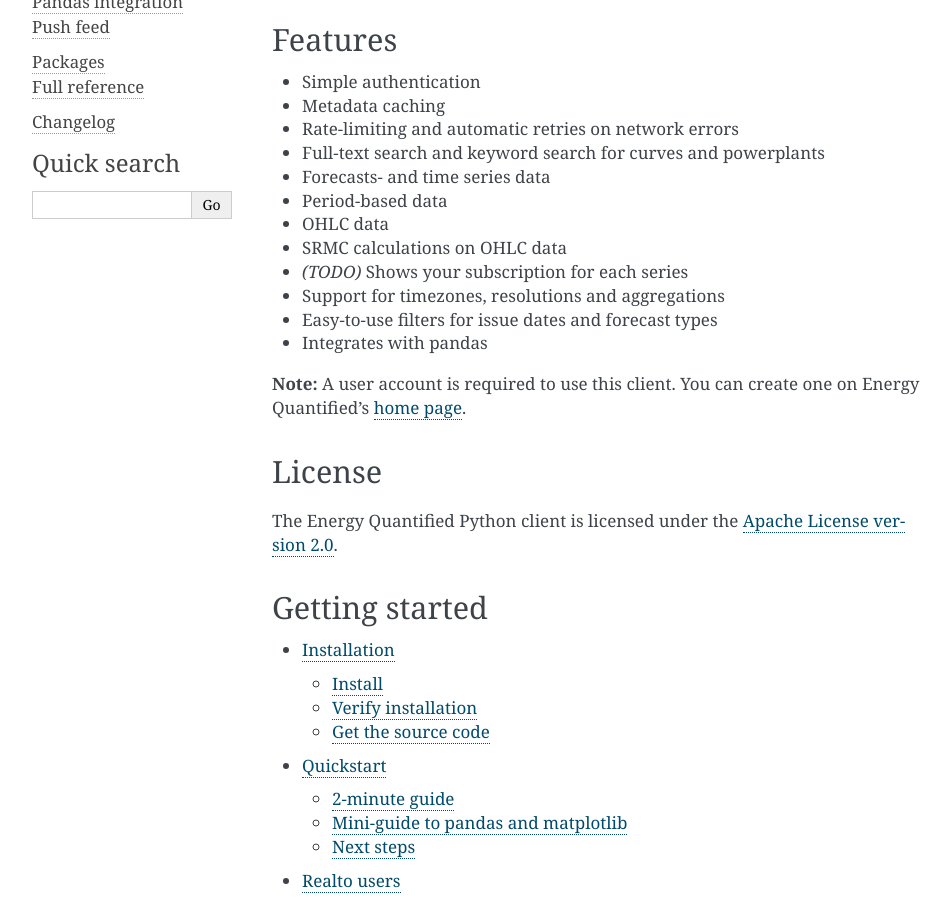
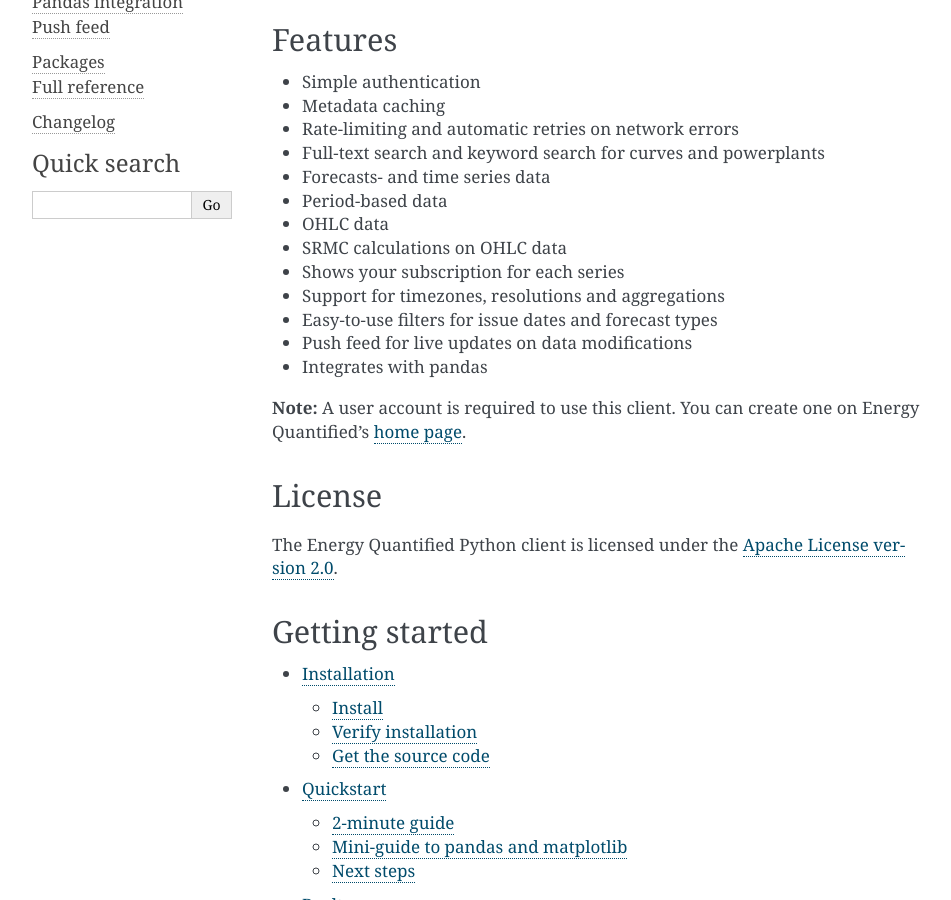
Before and after one commit to energyquantified/eq-python-client, a Sphinx documentation site: the page built from docs/index.rst, in a window 1280 px wide and 900 px high, scrolled down 799 px. Shown: the whole window, without its empty margins (148-1099 px from the left). Built offline with Sphinx 7.4.7, drawn with Linux system fonts in a browser that asks for light colours.

Commit message:
Docs: Update feature lists

```diff
--- a/docs/index.rst
+++ b/docs/index.rst
@@ -52,9 +52,10 @@
 - Period-based data
 - OHLC data
 - SRMC calculations on OHLC data
-- *(TODO)* Shows your subscription for each series
+- Shows your subscription for each series
 - Support for timezones, resolutions and aggregations
 - Easy-to-use filters for issue dates and forecast types
+- Push feed for live updates on data modifications
 - Integrates with pandas
 
 **Note:** A user account is required to use this client. You can create
```
Also changed, not shown: README.md (+2 -1 lines).
